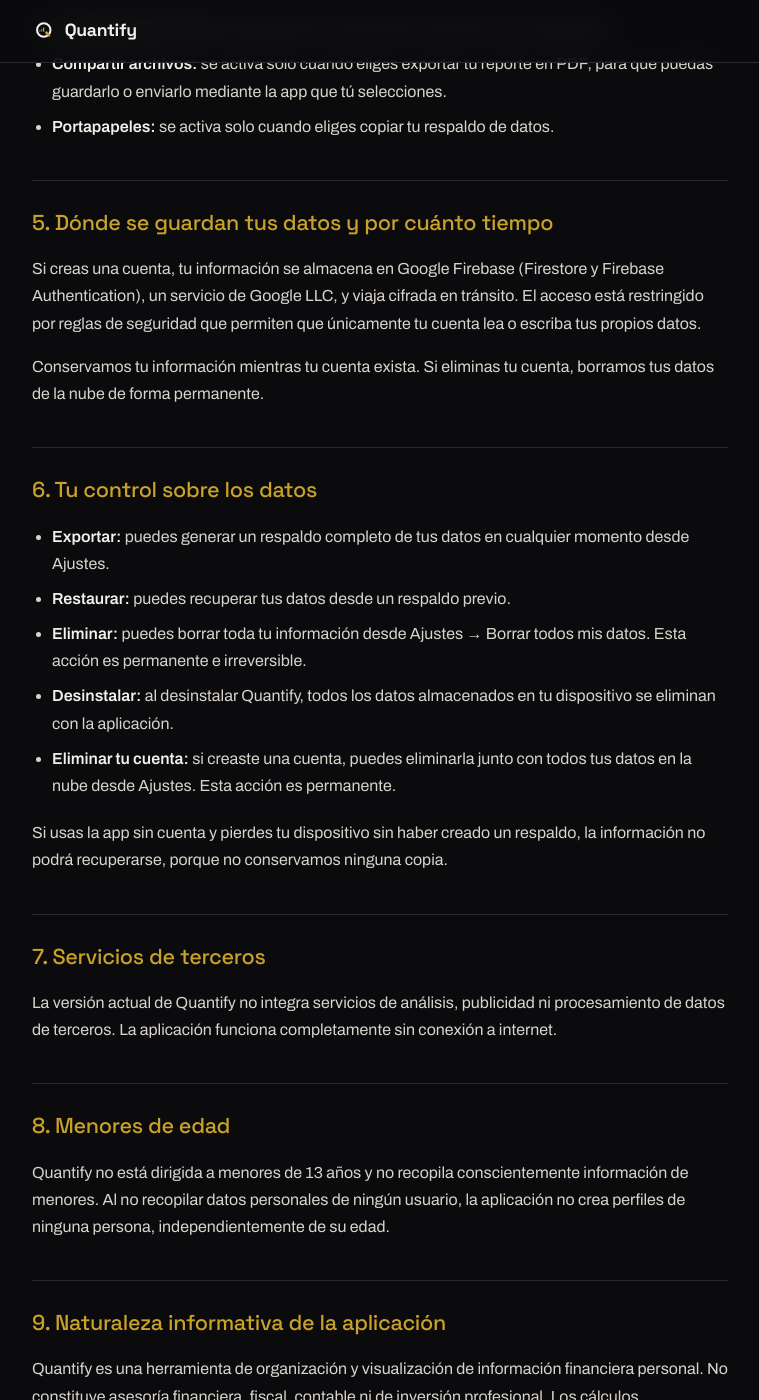
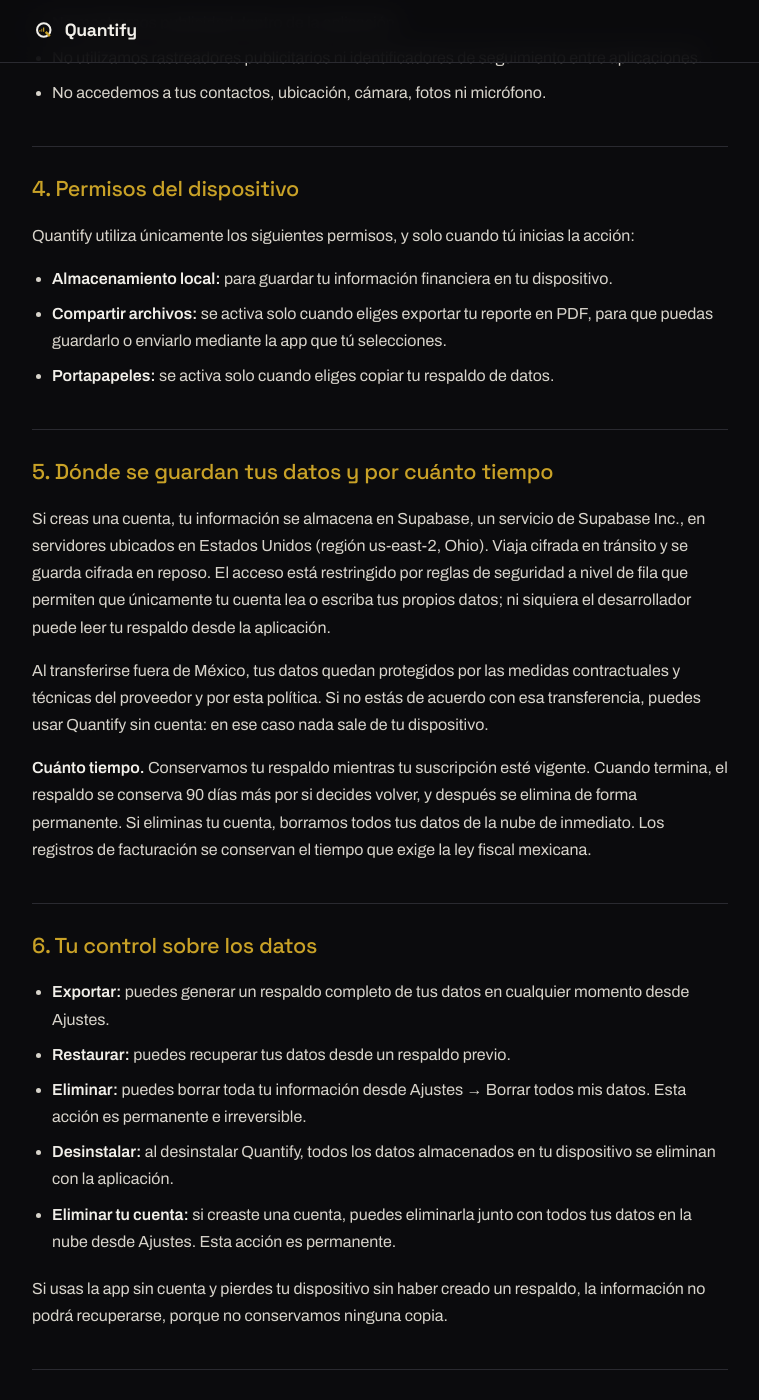
Before and after one commit to fondosdharma-a11y/quantify-web, a Jekyll site: the page built from privacidad.md, in a window 1280 px wide and 1400 px high, scrolled down 1284 px. Shown: the whole window, without its empty margins (260-1019 px from the left). Built offline with Jekyll 4.4.1, drawn with Linux system fonts in a browser that asks for light colours; our own code applies the rules of GitHub Pages for plain Markdown files; some of the changed text lies outside the part shown.

Commit message:
Aviso de privacidad: nube en Supabase, Stripe, retencion de 90 dias y datos fiscales

```diff
--- a/privacidad.md
+++ b/privacidad.md
@@ -12,7 +12,11 @@
 
 **Si usas Quantify sin cuenta (comportamiento por defecto):** no recopilamos absolutamente nada. Toda tu información —ingresos, gastos, activos, deudas, metas y preferencias— se guarda exclusivamente en el almacenamiento local de tu dispositivo. No tenemos acceso a ella en ningún momento.
 
-**Si decides crear una cuenta para respaldar tus datos:** recopilamos únicamente tu dirección de correo electrónico (para identificar tu cuenta y verificarla) y la información financiera que tú elijas subir a la nube. Nunca pedimos tu nombre, número de teléfono, ni credenciales bancarias.
+**Si decides crear una cuenta para respaldar tus datos (Quantify Nube o Quantify Pro):** recopilamos tu dirección de correo electrónico (para identificar y verificar tu cuenta), el nombre que elijas mostrar, y la información financiera que tú decidas subir como respaldo. Nunca pedimos tu número de teléfono ni credenciales bancarias.
+
+**Si contratas una suscripción:** el pago lo procesa Stripe, que recibe tus datos de tarjeta directamente; nosotros nunca los vemos ni los guardamos. De Stripe conservamos únicamente el identificador de tu suscripción, el plan contratado y las fechas de vigencia, para saber qué funciones activar.
+
+**Si pides factura:** guardamos los datos fiscales que nos proporciones (RFC, razón social, régimen, uso de CFDI y código postal) y una referencia a cada factura emitida. Solo se usan para timbrar tus facturas.
 
 La cuenta existe solo para que puedas recuperar tu información si pierdes el dispositivo o quieres usar la app en varios equipos. Puedes usar Quantify indefinidamente sin crearla.
 
@@ -34,9 +38,11 @@
 
 ## 5. Dónde se guardan tus datos y por cuánto tiempo
 
-Si creas una cuenta, tu información se almacena en Google Firebase (Firestore y Firebase Authentication), un servicio de Google LLC, y viaja cifrada en tránsito. El acceso está restringido por reglas de seguridad que permiten que únicamente tu cuenta lea o escriba tus propios datos.
+Si creas una cuenta, tu información se almacena en Supabase, un servicio de Supabase Inc., en servidores ubicados en Estados Unidos (región us-east-2, Ohio). Viaja cifrada en tránsito y se guarda cifrada en reposo. El acceso está restringido por reglas de seguridad a nivel de fila que permiten que únicamente tu cuenta lea o escriba tus propios datos; ni siquiera el desarrollador puede leer tu respaldo desde la aplicación.
 
-Conservamos tu información mientras tu cuenta exista. Si eliminas tu cuenta, borramos tus datos de la nube de forma permanente.
+Al transferirse fuera de México, tus datos quedan protegidos por las medidas contractuales y técnicas del proveedor y por esta política. Si no estás de acuerdo con esa transferencia, puedes usar Quantify sin cuenta: en ese caso nada sale de tu dispositivo.
+
+**Cuánto tiempo.** Conservamos tu respaldo mientras tu suscripción esté vigente. Cuando termina, el respaldo se conserva 90 días más por si decides volver, y después se elimina de forma permanente. Si eliminas tu cuenta, borramos todos tus datos de la nube de inmediato. Los registros de facturación se conservan el tiempo que exige la ley fiscal mexicana.
 
 ## 6. Tu control sobre los datos
 
@@ -50,7 +56,13 @@
 
 ## 7. Servicios de terceros
 
-La versión actual de Quantify no integra servicios de análisis, publicidad ni procesamiento de datos de terceros. La aplicación funciona completamente sin conexión a internet.
+Quantify no integra servicios de análisis ni de publicidad. Sin cuenta, la aplicación funciona completamente sin conexión a internet y no se comunica con ningún tercero.
+
+Si usas la cuenta o una suscripción, intervienen estos proveedores, cada uno solo para lo que se indica:
+
+- **Supabase** (Supabase Inc., Estados Unidos): autenticación de tu cuenta y almacenamiento de tu respaldo.
+- **Stripe** (Stripe, Inc.): procesamiento de pagos de la suscripción. Stripe tiene su propia política de privacidad.
+- **Proveedor de facturación electrónica (PAC)** autorizado por el SAT, únicamente si solicitas factura y solo con los datos fiscales que proporciones.
 
 ## 8. Menores de edad
 
```
Also changed, not shown: other parts of privacidad.md (+1 -1 lines).
